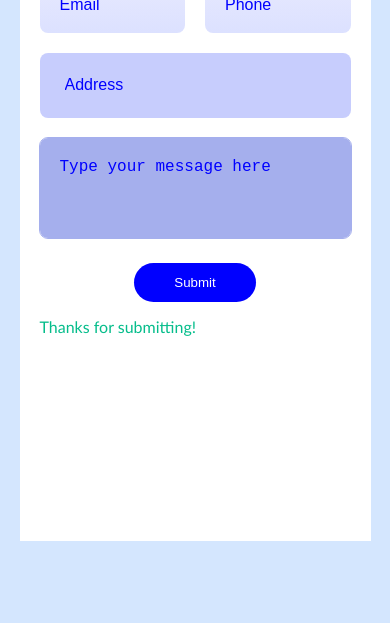
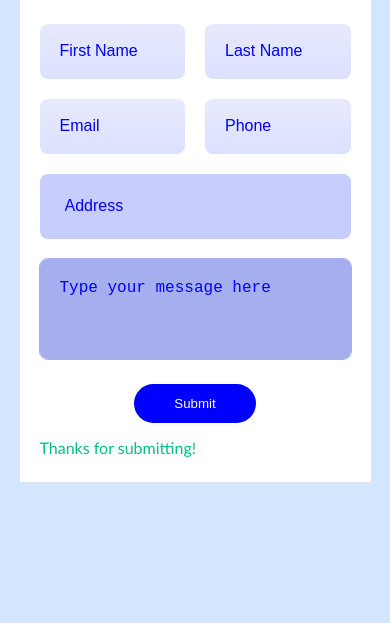
Before and after one commit to Kristle22/praktine-uzduotis-3, a website: page index.html in a window 390 px wide. Shown: the part 221-844 px from the top of the page. Drawn offline with Linux system fonts and the light colour scheme.

Commit message:
responsive-fix

```diff
--- a/css/main.css
+++ b/css/main.css
@@ -11,14 +11,15 @@ body {
 }
 
 .container {
+  display: flex;
+  align-items: center;
   width: 100%;
   height: 100vh;
-  padding-top: 20px;
   background-color: #d4e6fe;
 }
 .white {
   width: 80%;
-  height: 90%;
+  height: fit-content;
   margin: auto;
   text-align: center;
   background-color: #fff;
```
